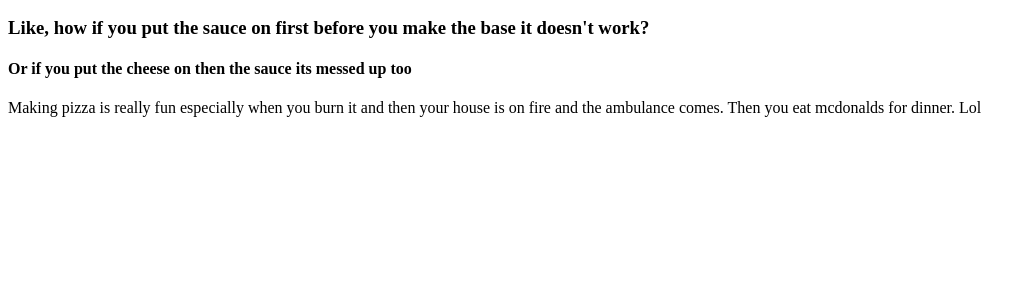
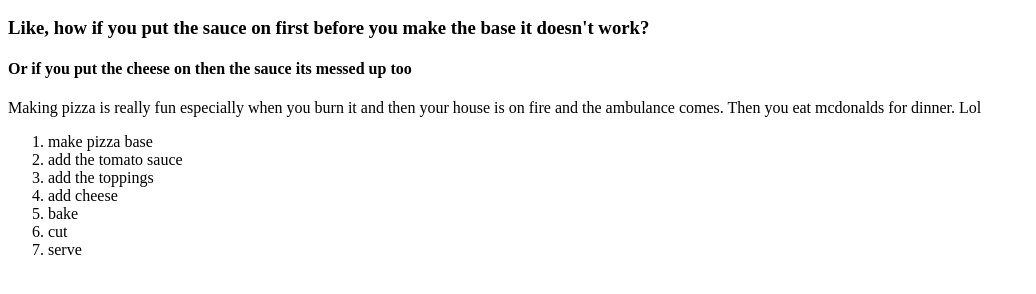
Before and after one commit to Trinityxox/Weakly-coding-sheet, a plain HTML site: page index.html in a window 1280 px wide. Shown: the part 110-404 px from the top of the page, without its empty margins (0-1036 px from the left). Drawn offline with Linux system fonts and the light colour scheme.

Commit message:
add ordered list

```diff
--- a/index.html
+++ b/index.html
@@ -14,5 +14,14 @@
             <p>Making pizza is really fun especially when you burn it and then your house is on
             fire and the ambulance comes. Then you eat mcdonalds for dinner. Lol
             </p>
+        <ol>
+        <li>make pizza base</li>
+        <li>add the tomato sauce</li>
+        <li>add the toppings</li>
+        <li>add cheese</li>
+        <li>bake</li>
+        <li>cut</li>
+        <li>serve</li>
+        </ol>
     </body>
 </html>
```
